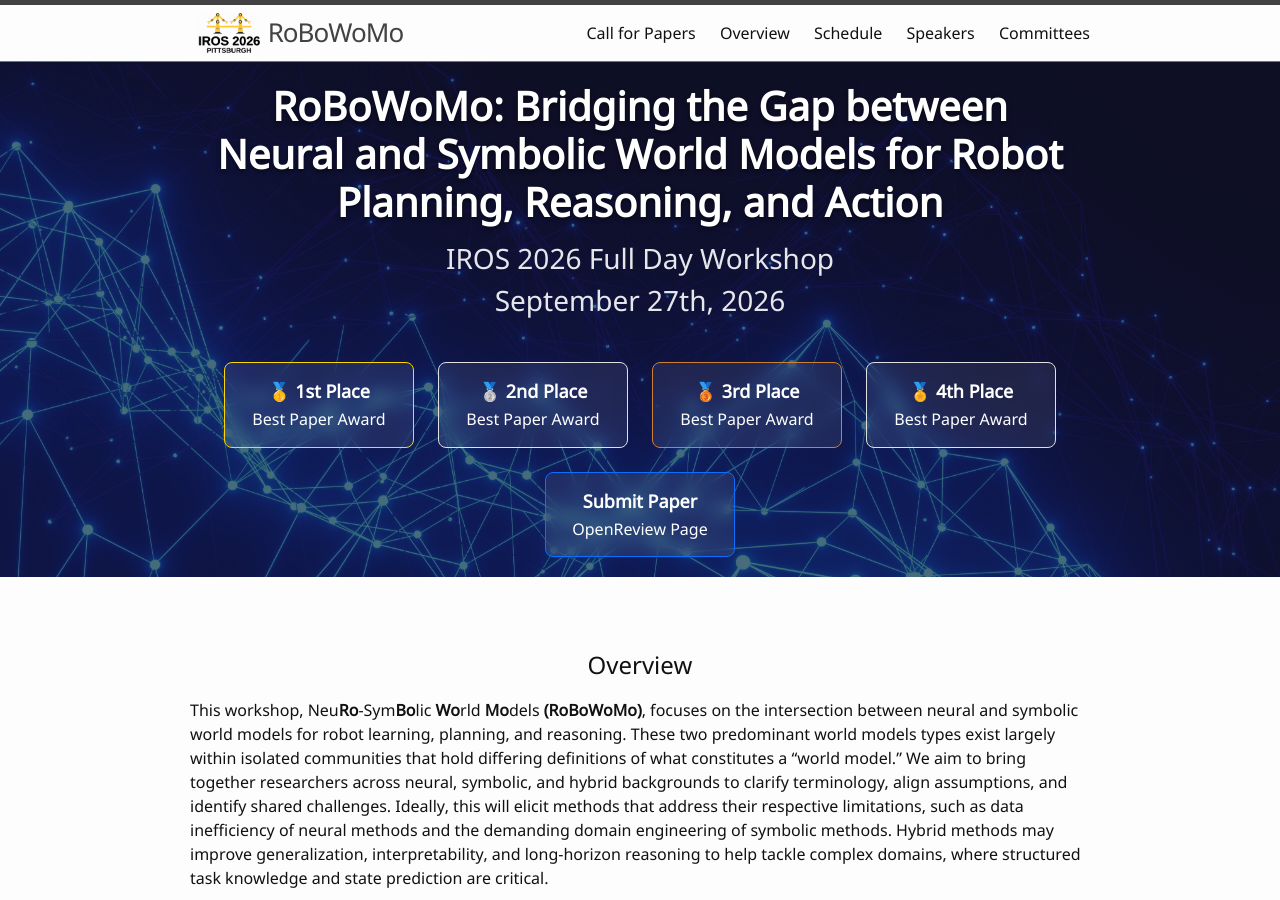
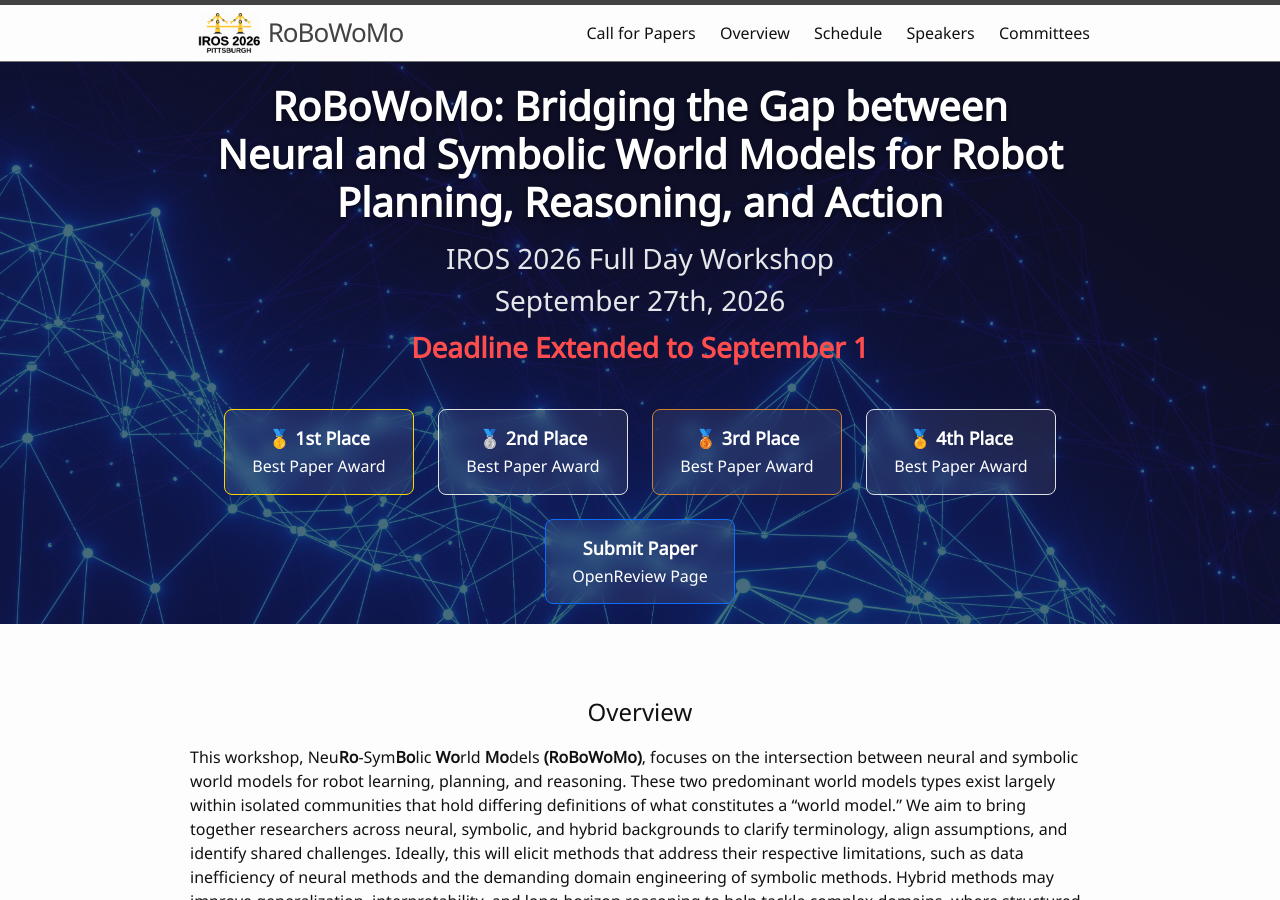
Before and after one commit to worldmodelworkshop/worldmodelworkshop.github.io, a Jekyll site: the page built from index.md, in a window 1280 px wide and 900 px high. Built offline with Jekyll 4.4.1, drawn with Linux system fonts in a browser that asks for light colours.

Commit message:
Update index.md
added deadline extension to header

```diff
--- a/index.md
+++ b/index.md
@@ -3,6 +3,7 @@ title: Home
 hero_title: "RoBoWoMo: Bridging the Gap between Neural and Symbolic World Models for Robot Planning, Reasoning, and Action"
 hero_subtitle: IROS 2026 Full Day Workshop
 hero_subsubtitle: September 27th, 2026
+hero_alert: "Deadline Extended to September 1"
 ---
 
 {% include overview.html %}
```
